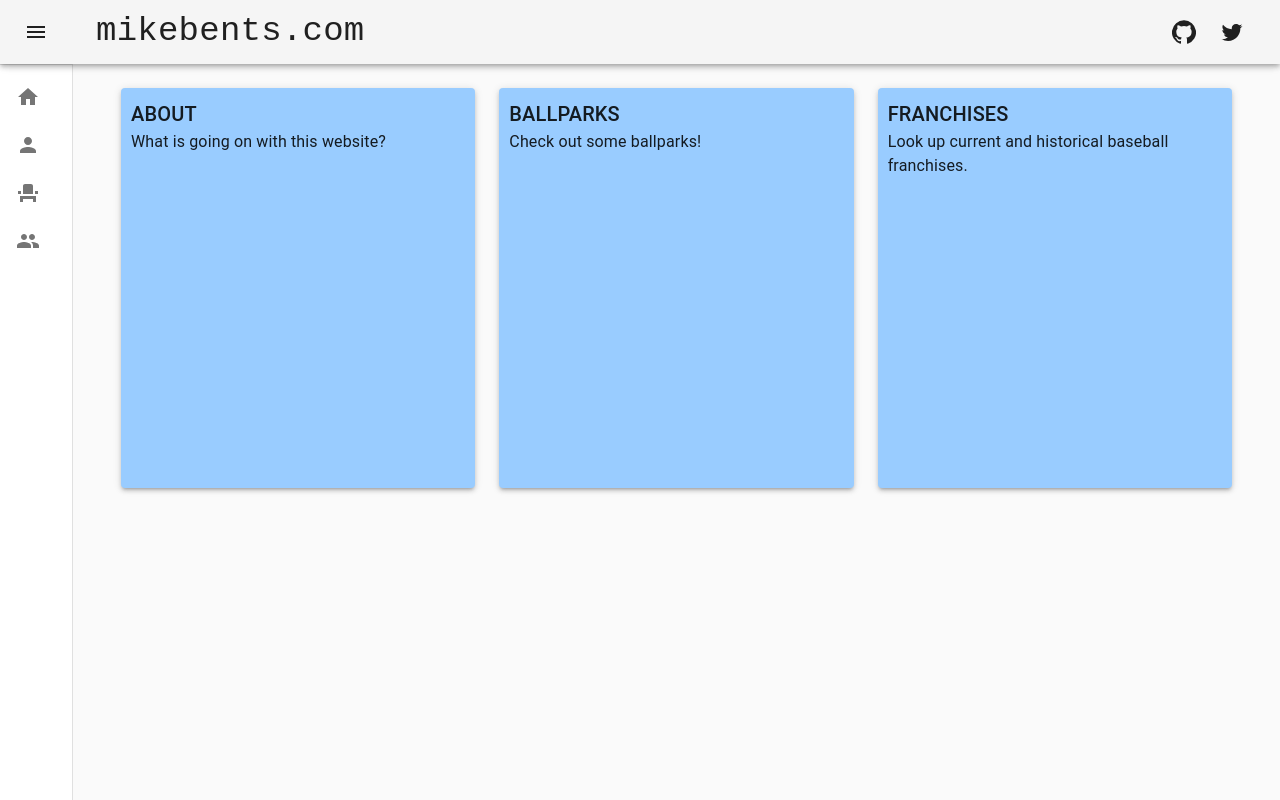
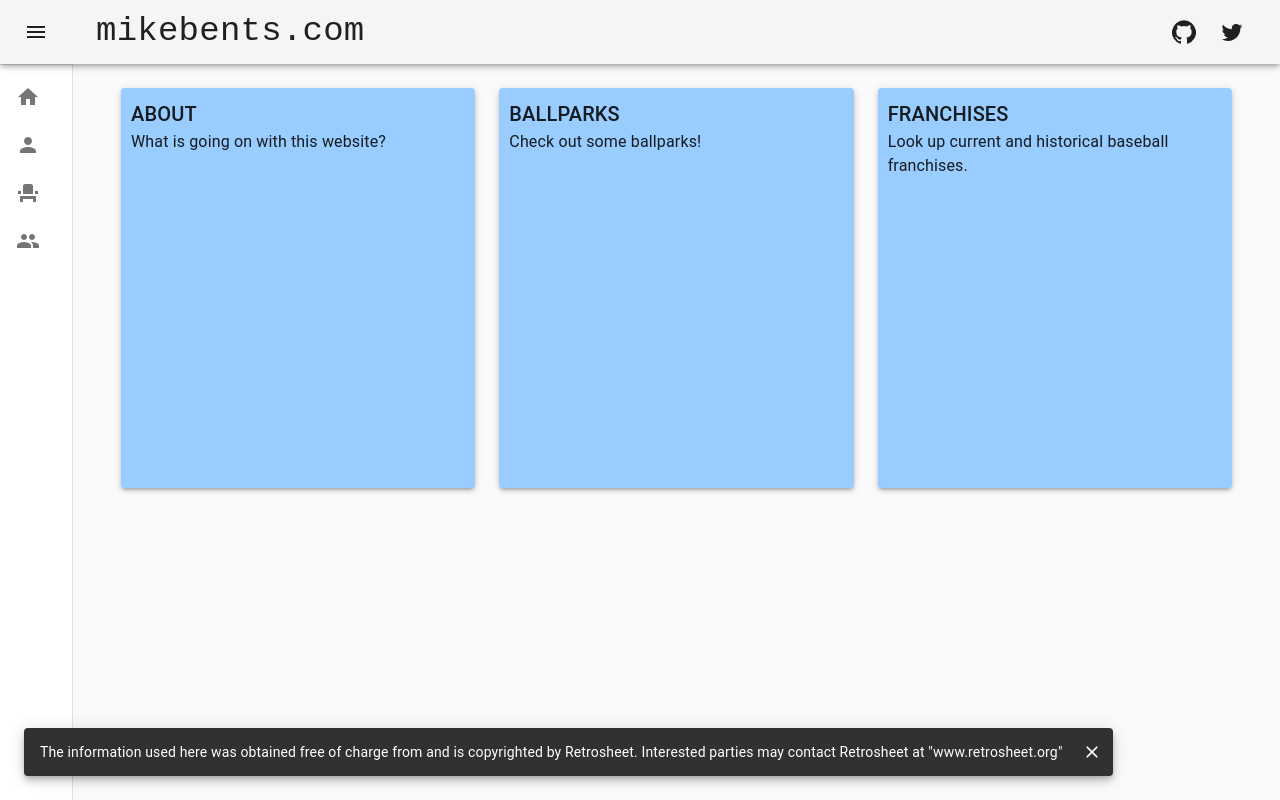
Before and after one commit to mbents/mbents.github.io, a React (Create React App) app: page / in a window 1280 px wide. Built offline with nearby package versions, Linux system fonts and the light colour scheme.

Commit message:
add disclaimer snackbar

```diff
--- a/src/components/Home.tsx
+++ b/src/components/Home.tsx
@@ -1,5 +1,6 @@
-import { createStyles, Grid, Link, makeStyles, Paper, Typography } from '@material-ui/core'
-import React from 'react'
+import { createStyles, Grid, IconButton, Link, makeStyles, Paper, Snackbar, Typography } from '@material-ui/core'
+import React, { useState } from 'react'
+import CloseIcon from '@material-ui/icons/Close'
 
 const useStyles = makeStyles(() =>
   createStyles({
@@ -13,8 +14,14 @@ const useStyles = makeStyles(() =>
 
 const Home: React.FC = () => {
   const classes = useStyles()
+  const [disclaimerOpen, setDisclaimerOpen] = useState(true)
+
+  const handleClose = () => {
+    setDisclaimerOpen(false)
+  }
 
   return (
+    <React.Fragment>
       <Grid container spacing={3}>
         <Grid item xs={4}>
           <Paper elevation={3} className={classes.paper}>
@@ -41,6 +48,25 @@ const Home: React.FC = () => {
           </Paper>
         </Grid>
       </Grid>
+     <Snackbar
+      anchorOrigin={{
+        vertical: 'bottom',
+        horizontal: 'left',
+      }}
+      open={disclaimerOpen}
+      autoHideDuration={10000}
+      onClose={handleClose}
+      message='The information used here was obtained free of
+        charge from and is copyrighted by Retrosheet.  Interested
+        parties may contact Retrosheet at
+        "www.retrosheet.org"'
+      action={
+        <IconButton size="small" aria-label="close" color="inherit" onClick={handleClose}>
+          <CloseIcon fontSize="small" />
+        </IconButton>
+      }
+     />
+    </React.Fragment>
   )
 }
 
```
Lines whose indentation alone changed are shown as unchanged.
